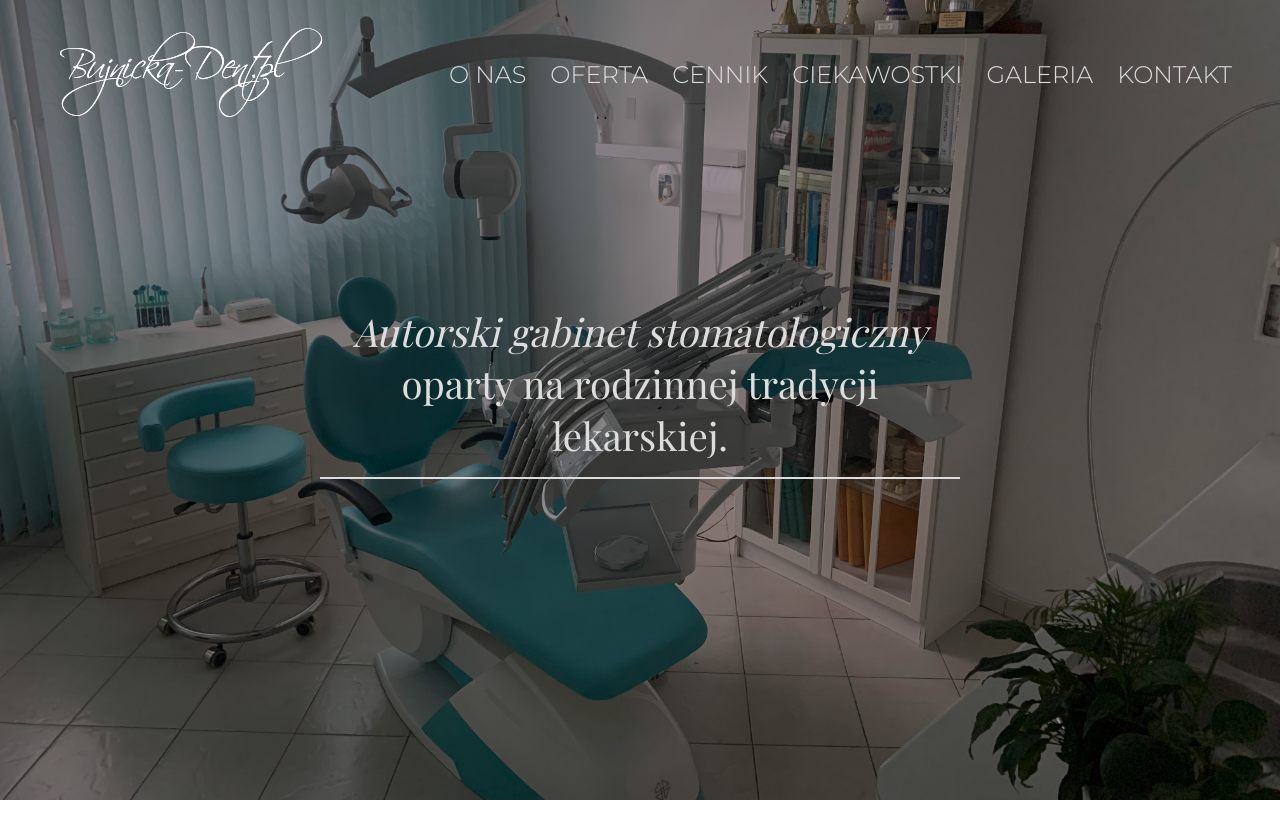
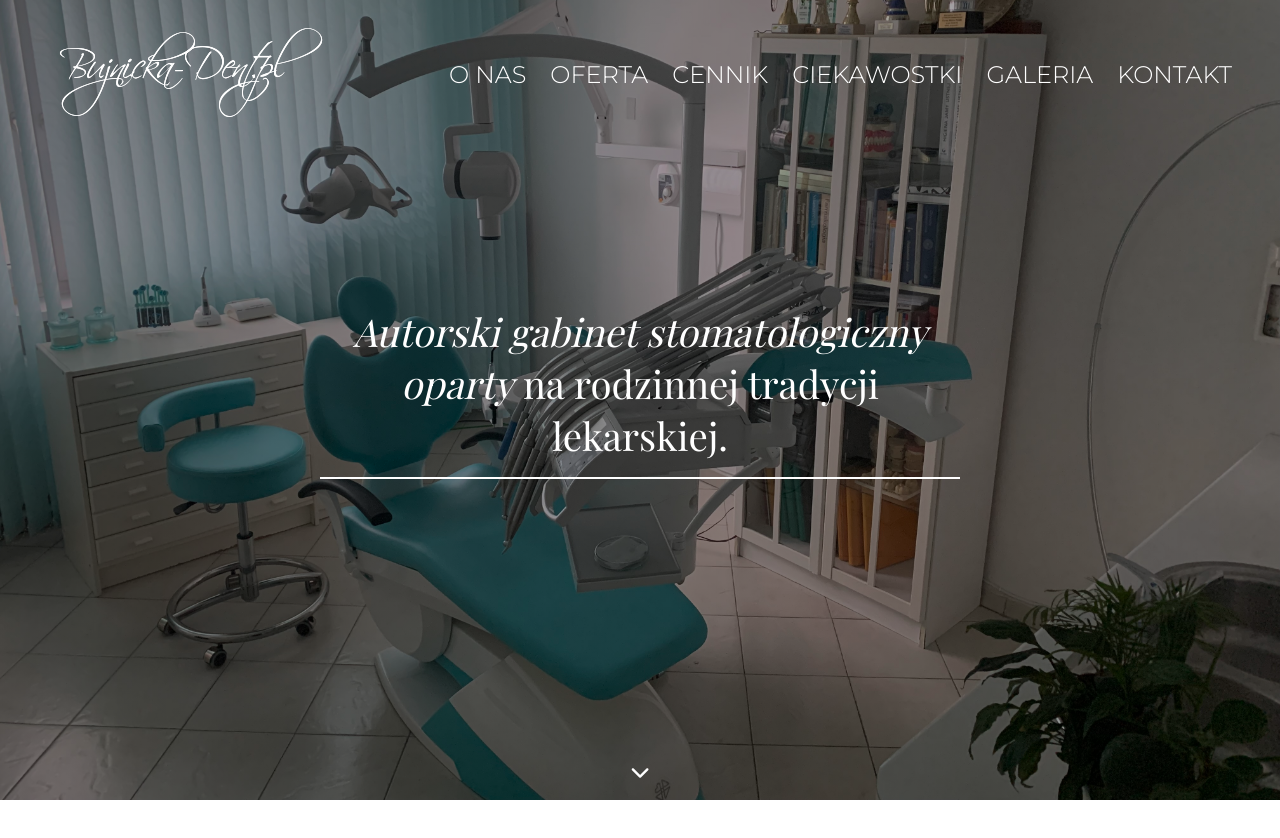
Before and after one commit to ArtoszBart/bujnicka-dent, a React (Create React App) app: page / in a window 1280 px wide. Shown: the top 838 px of the page. Before the commit the page ends 800 px from the top, so only its background shows below. Built offline with nearby package versions, Linux system fonts and the light colour scheme; a web font is replaced by a local one.

Commit message:
Added parallax section on MainPage

```diff
--- a/public/index.html
+++ b/public/index.html
@@ -4,12 +4,11 @@
   <head>
     <meta charset="utf-8" />
     <meta name="viewport" content="width=device-width, initial-scale=1" />
+    <script src="https://kit.fontawesome.com/6d2ea823d0.js"></script>
+    <script src="https://ajax.googleapis.com/ajax/libs/jquery/3.3.1/jquery.min.js"></script>
+    <script src="/scripts/smoothScrolling.js"></script>
+    <script src="/scripts/parallax.js"></script>
     <title>Bujnicka-dent</title>
-    <!-- <link rel="preconnect" href="https://fonts.googleapis.com">
-    <link rel="preconnect" href="https://fonts.gstatic.com" crossorigin>
-    <link href="https://fonts.googleapis.com/css2?family=Poppins&display=swap" rel="stylesheet"> -->
-    <!-- <link href="https://fonts.googleapis.com/css2?family=Playfair+Display:ital@0;1&amp;display=swap" rel="stylesheet">
-    <link href="https://fonts.googleapis.com/css2?family=Playfair+Display:ital@1&display=swap" rel="stylesheet"> -->
   </head>
 
   <body>
--- /dev/null
+++ b/public/scripts/parallax.js
@@ -0,0 +1,10 @@
+// Y axis scroll speed
+var velocity = 0.5;
+
+function update() {
+	var pos = $(window).scrollTop();
+	var $element = $('.main-page');
+	$($element).css('transform', 'translateY(-' + Math.round(pos * velocity) + 'px)');
+};
+
+$(window).bind('scroll', update);
--- /dev/null
+++ b/public/scripts/smoothScrolling.js
@@ -0,0 +1,24 @@
+$(document).ready(function () {
+	// Add smooth scrolling to all links
+	$("a").on('click', function (event) {
+
+		// Make sure this.hash has a value before overriding default behavior
+		if (this.hash !== "") {
+			// Prevent default anchor click behavior
+			event.preventDefault();
+
+			// Store hash
+			var hash = this.hash;
+
+			// Using jQuery's animate() method to add smooth page scroll
+			// The optional number (800) specifies the number of milliseconds it takes to scroll to the specified area
+			$('html, body').animate({
+				scrollTop: $(hash).offset().top
+			}, 800, function () {
+
+				// Add hash (#) to URL when done scrolling (default click behavior)
+				window.location.hash = hash;
+			});
+		} // End if
+	});
+});
--- a/src/components/pages/MainPage.js
+++ b/src/components/pages/MainPage.js
@@ -2,11 +2,17 @@ import '../../styles/main.scss';
 
 function MainPage() {
 	return (
-		<main className="main-page">
-			<div className="main-page-device">
-				<h1><i>Autorski gabinet stomatologiczny</i> oparty na rodzinnej tradycji lekarskiej.</h1>
-			</div>
-		</main>
+		<div className="main-container">
+			<main className="main-page">
+				<div className="main-page-device">
+					<h1><i>Autorski gabinet stomatologiczny oparty</i> na rodzinnej tradycji lekarskiej.</h1>
+				</div>
+				<a href="#section1" className="scroll-down"><i className="fas fa-chevron-down"></i></a>
+			</main>
+			<section className="section" id="section1">
+
+			</section>
+		</div>
 	);
 }
 
--- a/src/styles/_config.scss
+++ b/src/styles/_config.scss
@@ -1,4 +1,4 @@
-$primary-color: #ddd;
+$primary-color: #fff;
 $secondary-color: #000;
 $accent-color: #18b6d2;
 
@@ -13,7 +13,7 @@ body {
 }
 
 @mixin transition-ease {
-	transition: all 0.5s ease-in-out;
+	transition: all 0.3s ease-in-out;
 }
 
 @mixin media-md {
--- a/src/styles/main.scss
+++ b/src/styles/main.scss
@@ -5,13 +5,12 @@
 header {
 	position: fixed;
 	top: 0;
-	z-index: 5;
+	z-index: 10;
 	width: 100%;
 
 	.header-container {
 		display: flex;
 		justify-content: space-between;
-		z-index: 2;
 		padding: 1rem 3rem;
 		background-color: rgba($secondary-color, 0);
 	}
@@ -20,6 +19,19 @@ header {
 		display: flex;
 		justify-content: center;
 		align-items: center;
+	}
+}
+
+.scroll-down {
+	position: fixed;
+	bottom: 1rem;
+	font-size: 1.5vw;
+	color: $primary-color;
+	cursor: pointer;
+	@include transition-ease;
+
+	&:hover {
+		color: $accent-color;
 	}
 }
 
@@ -34,6 +46,10 @@ a {
 }
 
 .main-page {
+	position: fixed;
+	top: 0;
+	left: 0;
+	width: 100%;
 	display: flex;
 	justify-content: center;
 	padding: 0 5rem;
@@ -46,7 +62,7 @@ a {
 			rgba($secondary-color, 0.5),
 			rgba($secondary-color, 0.3)
 		),
-		url('../img/main_view.jpg') center bottom;
+		url('../img/main_view.jpg') center bottom no-repeat;
 	background-size: cover;
 
 	&-device {
@@ -62,3 +78,13 @@ a {
 		}
 	}
 }
+
+.section {
+	position: relative;
+	height: 100vh;
+	background-color: $primary-color;
+}
+
+.main-container {
+	padding-top: 100vh;
+}
```
